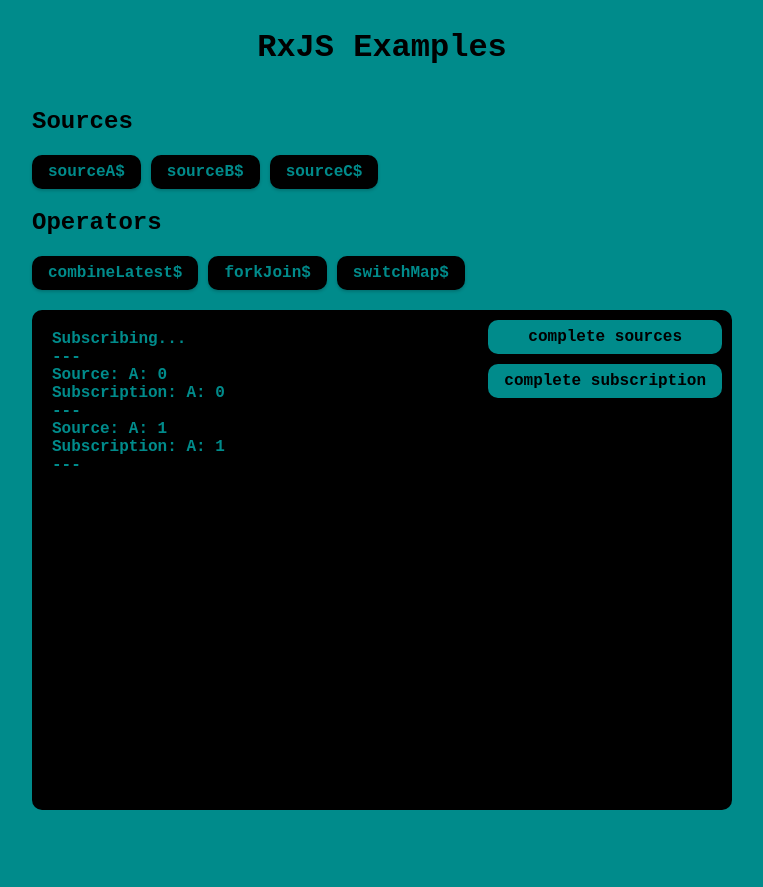
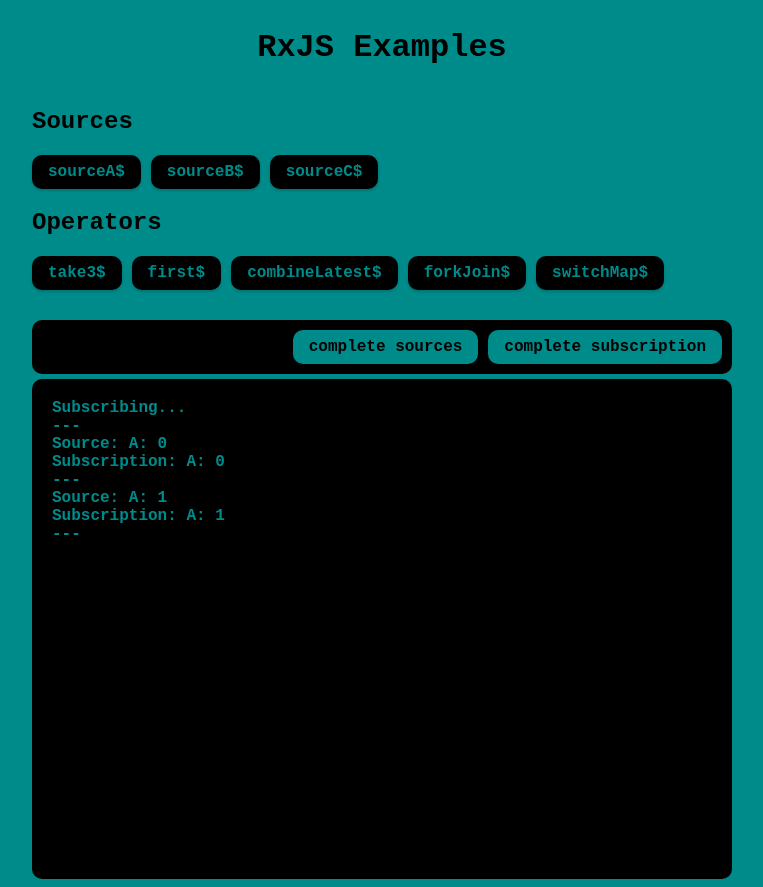
Before and after one commit to stormpanda/rxjs-examples, an Angular app: page / in a window 1280 px wide. Both pictures are taken after a click on the button "sourceA$". Shown: the whole page, without its empty margins (258-1021 px from the left). Before the commit the page ends 818 px from the top, so only its background shows below. Built offline with nearby package versions, Linux system fonts and the light colour scheme.

Commit message:
feat: restructure again and add "take" and "first" examples

```diff
--- a/src/app/app.component.html
+++ b/src/app/app.component.html
@@ -15,11 +15,10 @@
     </button>
   </div>
 
-  <div class="console-wrapper">
-    <app-fake-console *ngIf="logs$ | async as logs" [logs]="logs"></app-fake-console>
-    <div class="stop-buttons">
-      <button class="button button-inverted" (click)="completeSources()">complete sources</button>
-      <button class="button button-inverted" (click)="completeSubscription()">complete subscription</button>
-    </div>
+  <div class="stop-buttons">
+    <button class="button button-inverted" (click)="completeSources()">complete sources</button>
+    <button class="button button-inverted" (click)="completeSubscription()">complete subscription</button>
   </div>
+
+  <app-fake-console *ngIf="logs$ | async as logs" [logs]="logs"></app-fake-console>
 </div>
--- a/src/app/app.component.scss
+++ b/src/app/app.component.scss
@@ -15,14 +15,16 @@
 }
 
 .stop-buttons {
-    position: absolute;
-    top: 10px;
-    right: 10px;
+    display: flex;
+    justify-content: flex-end;
+    gap: 10px;
 
-    display: flex;
-    flex-direction: column;
+    padding: 10px;
+    margin-top: 30px;
+    margin-bottom: 5px;
 
-    gap: 10px;
+    background-color: black;
+    border-radius: 10px;
 }
 
 .buttons {
--- a/src/app/app.component.ts
+++ b/src/app/app.component.ts
@@ -1,6 +1,6 @@
 import { Component } from '@angular/core';
 import { RouterOutlet } from '@angular/router';
-import { BehaviorSubject, combineLatest, forkJoin, interval, map, Observable, Subject, Subscription, switchMap, take, takeUntil, tap } from 'rxjs';
+import { BehaviorSubject, combineLatest, first, forkJoin, interval, map, Observable, Subject, Subscription, switchMap, take, takeUntil, tap } from 'rxjs';
 import { AsyncPipe, NgFor, NgIf } from '@angular/common';
 import { FakeConsoleComponent } from './components/fake-console/fake-console.component';
 
@@ -44,6 +44,14 @@
   } as const
 
   private readonly examples = {
+    take3$: this.sources.sourceA$.pipe(
+      take(3)
+    ),
+
+    first$: this.sources.sourceC$.pipe(
+      first()
+    ),
+
     combineLatest$: combineLatest([this.sources.sourceA$, this.sources.sourceB$, this.sources.sourceC$]).pipe(
       map(([a, b, c]) => `${a}, ${b}, ${c}`)
     ),
--- a/src/app/components/fake-console/fake-console.component.html
+++ b/src/app/components/fake-console/fake-console.component.html
@@ -1,3 +1,3 @@
-<div *ngFor="let log of logs">
-    <div>{{log}}</div>
+<div class="log-entry" *ngFor="let log of logs">
+    {{log}}
 </div>
--- a/src/app/components/fake-console/fake-console.component.scss
+++ b/src/app/components/fake-console/fake-console.component.scss
@@ -13,3 +13,8 @@
     font-family: 'Courier New', Courier, monospace;
     font-weight: bold;
 }
+
+.log-entry {
+    padding-left: 1em;
+    text-indent: -1em;
+}
```
